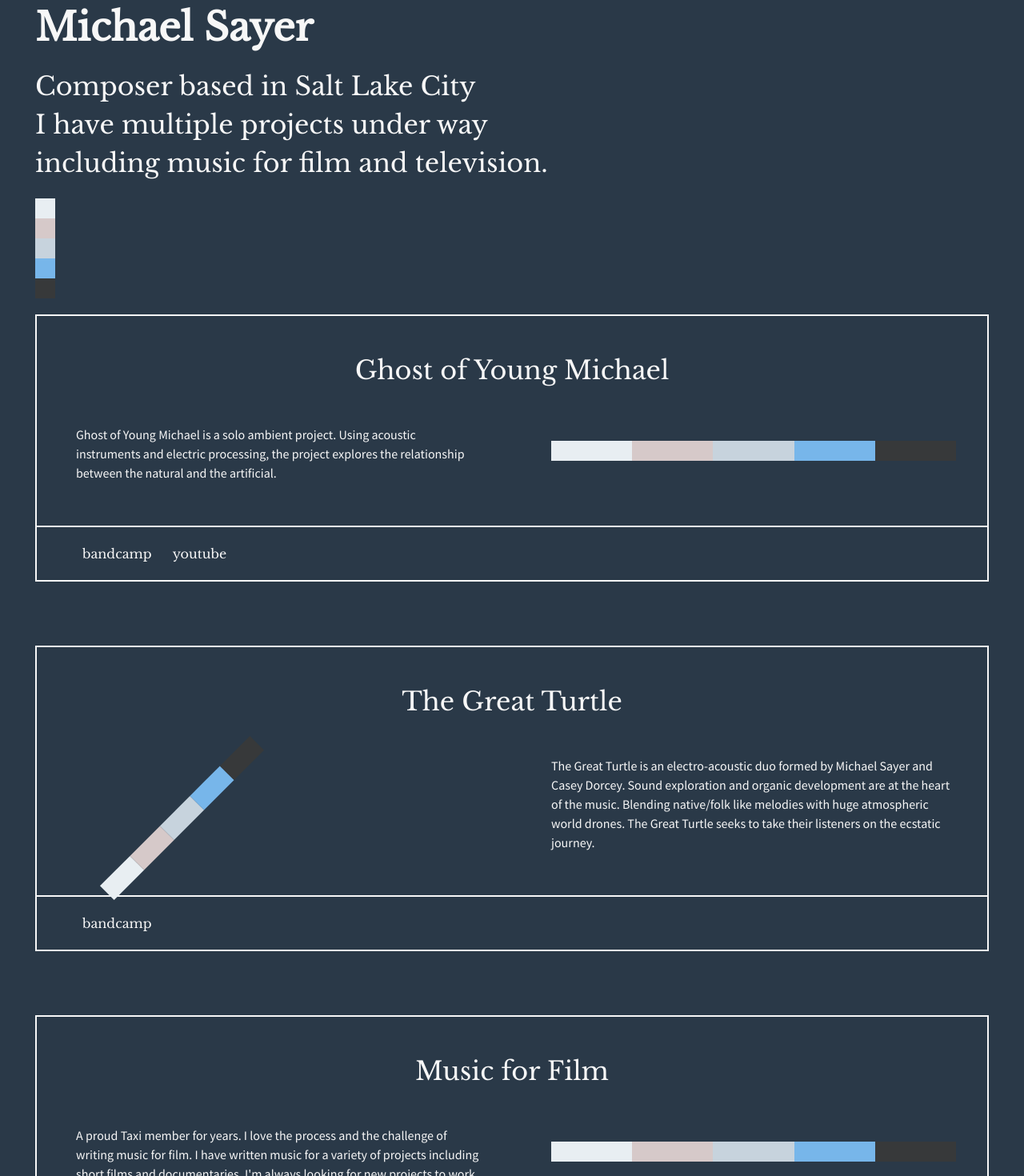
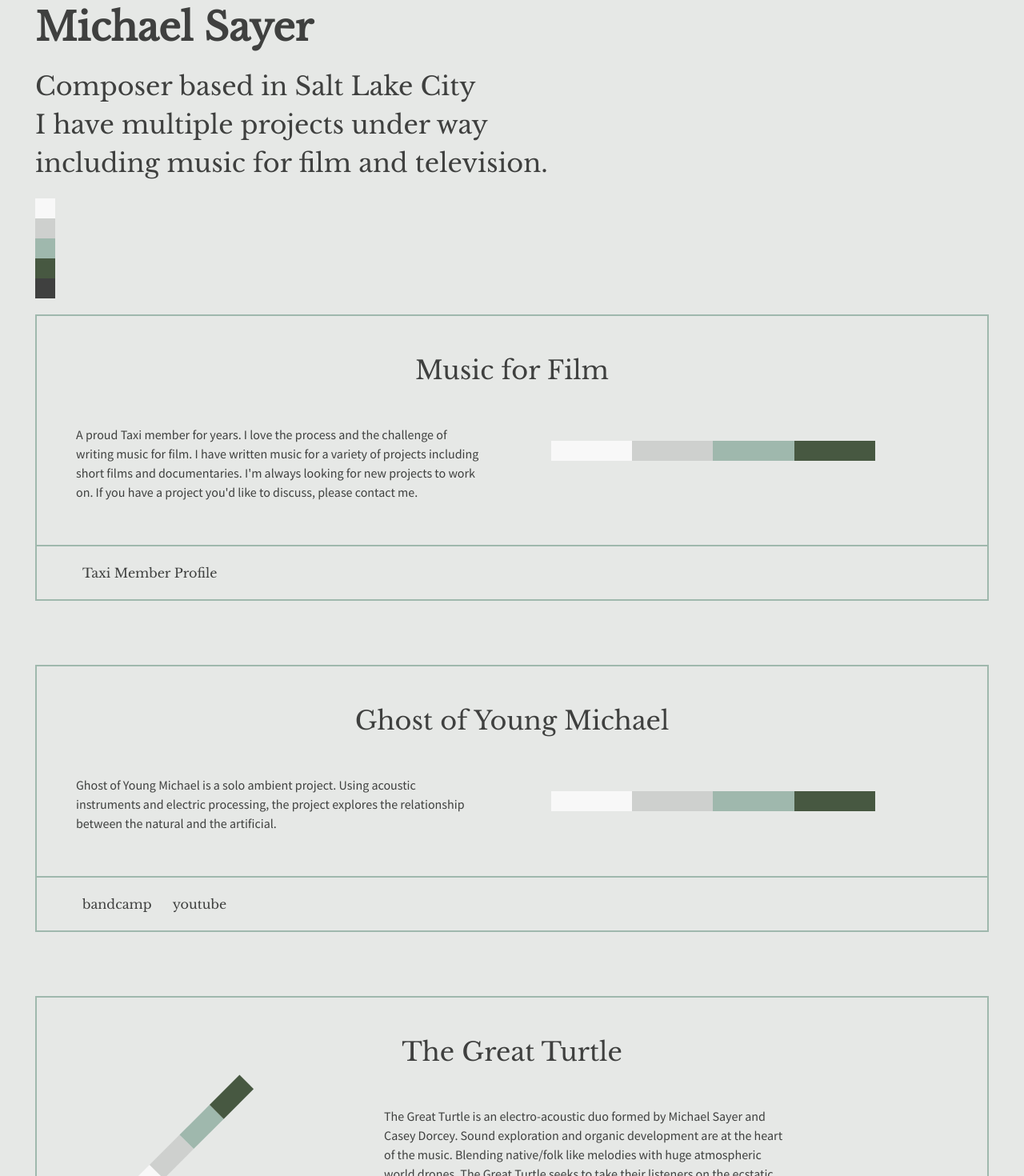
Before and after one commit to mPemba/music-portfolio, a React (Create React App) app: page / in a window 1280 px wide. Shown: the part 60-1530 px from the top of the page at 80% size. Built offline with nearby package versions, Linux system fonts and the light colour scheme.

Commit message:
updating color scheme

```diff
--- a/src/App.js
+++ b/src/App.js
@@ -1,6 +1,6 @@
 import React from 'react';
 import styled from 'styled-components';
-import { neveColors } from './library/colors';
+import { colors } from './library/colors';
 
 const App = () => {
   return (
@@ -13,13 +13,42 @@ const App = () => {
         <SubTitle>I have multiple projects under way</SubTitle>
         <SubTitle>including music for film and television.</SubTitle>
         <ColorsVertical>
-          <div style={{ width: '25px', height: '25px', background: '#E8EEF2' }}></div>
-          <div style={{ width: '25px', height: '25px', background: '#D6C9C9' }}></div>
-          <div style={{ width: '25px', height: '25px', background: '#C7D3DD' }}></div>
-          <div style={{ width: '25px', height: '25px', background: '#77B6EA' }}></div>
-          <div style={{ width: '25px', height: '25px', background: '#37393A' }}></div>
+          <div style={{ width: '25px', height: '25px', background: colors.white }}></div>
+          <div style={{ width: '25px', height: '25px', background: colors.lightGray }}></div>
+          <div style={{ width: '25px', height: '25px', background: colors.opal }}></div>
+          <div style={{ width: '25px', height: '25px', background: colors.green }}></div>
+          <div style={{ width: '25px', height: '25px', background: colors.darkGray }}></div>
         </ColorsVertical>
         <Projects>
+        <Project>
+            <SubTitle>Music for Film</SubTitle>
+            <Details>
+              <ProjectDetails>
+                <Text>
+                  A proud Taxi member for years. I love the process and the challenge
+                  of writing music for film. I have written music for a variety of
+                  projects including short films and documentaries.
+                  I'm always looking for new projects to work on.
+                  If you have a project you'd like to discuss, please contact me.
+                </Text>
+              </ProjectDetails>
+              <ProjectDetails>
+                <ColorsHorizontal>
+                  <div style={{ width: '20%', height: '25px', background: colors.white }}></div>
+                  <div style={{ width: '20%', height: '25px', background: colors.lightGray }}></div>
+                  <div style={{ width: '20%', height: '25px', background: colors.opal }}></div>
+                  <div style={{ width: '20%', height: '25px', background: colors.green }}></div>
+                  <div style={{ width: '20%', height: '25px', background: colors.darkGrays }}></div>
+                </ColorsHorizontal>
+              </ProjectDetails>
+            </Details>
+            <Links>
+                <Link href="https://www.taxi.com/members/michael-sayer" target="_blank" rel="noopener noreferrer">
+                  Taxi Member Profile
+                </Link>
+              </Links>
+          </Project>
+
           <Project>
           <SubTitle>Ghost of Young Michael</SubTitle>
             <Details>
@@ -33,11 +62,11 @@ const App = () => {
               </ProjectDetails>
               <ProjectDetails>
                 <ColorsHorizontal>
-                  <div style={{ width: '20%', height: '25px', background: '#E8EEF2' }}></div>
-                  <div style={{ width: '20%', height: '25px', background: '#D6C9C9' }}></div>
-                  <div style={{ width: '20%', height: '25px', background: '#C7D3DD' }}></div>
-                  <div style={{ width: '20%', height: '25px', background: '#77B6EA' }}></div>
-                  <div style={{ width: '20%', height: '25px', background: '#37393A' }}></div>
+                  <div style={{ width: '20%', height: '25px', background: colors.white }}></div>
+                  <div style={{ width: '20%', height: '25px', background: colors.lightGray }}></div>
+                  <div style={{ width: '20%', height: '25px', background: colors.opal }}></div>
+                  <div style={{ width: '20%', height: '25px', background: colors.green }}></div>
+                  <div style={{ width: '20%', height: '25px', background: colors.darkGrays }}></div>
                 </ColorsHorizontal>
               </ProjectDetails>
             </Details>
@@ -54,15 +83,15 @@ const App = () => {
           <Project>
           <SubTitle>The Great Turtle</SubTitle>
             <Details>
-              <ProjectDetails>
+
                 <ColorsDiagonal>
-                  <div style={{ width: '20%', height: '25px', background: '#E8EEF2' }}></div>
-                  <div style={{ width: '20%', height: '25px', background: '#D6C9C9' }}></div>
-                  <div style={{ width: '20%', height: '25px', background: '#C7D3DD' }}></div>
-                  <div style={{ width: '20%', height: '25px', background: '#77B6EA' }}></div>
-                  <div style={{ width: '20%', height: '25px', background: '#37393A' }}></div>
+                  <div style={{ width: '20%', height: '25px', background: colors.white }}></div>
+                  <div style={{ width: '20%', height: '25px', background: colors.lightGray }}></div>
+                  <div style={{ width: '20%', height: '25px', background: colors.opal }}></div>
+                  <div style={{ width: '20%', height: '25px', background: colors.green }}></div>
+                  <div style={{ width: '20%', height: '25px', background: colors.darkGrays }}></div>
                 </ColorsDiagonal>
-              </ProjectDetails>
+
               <ProjectDetails>
                 <Text>
                   The Great Turtle is an electro-acoustic duo formed by Michael Sayer and Casey Dorcey.
@@ -80,44 +109,15 @@ const App = () => {
           </Project>
 
           <Project>
-            <SubTitle>Music for Film</SubTitle>
-            <Details>
-              <ProjectDetails>
-                <Text>
-                  A proud Taxi member for years. I love the process and the challenge
-                  of writing music for film. I have written music for a variety of
-                  projects including short films and documentaries.
-                  I'm always looking for new projects to work on.
-                  If you have a project you'd like to discuss, please contact me.
-                </Text>
-              </ProjectDetails>
-              <ProjectDetails>
-                <ColorsHorizontal>
-                  <div style={{ width: '20%', height: '25px', background: '#E8EEF2' }}></div>
-                  <div style={{ width: '20%', height: '25px', background: '#D6C9C9' }}></div>
-                  <div style={{ width: '20%', height: '25px', background: '#C7D3DD' }}></div>
-                  <div style={{ width: '20%', height: '25px', background: '#77B6EA' }}></div>
-                  <div style={{ width: '20%', height: '25px', background: '#37393A' }}></div>
-                </ColorsHorizontal>
-              </ProjectDetails>
-            </Details>
-            <Links>
-                <Link href="https://www.taxi.com/members/michael-sayer" target="_blank" rel="noopener noreferrer">
-                  Taxi Member Profile
-                </Link>
-              </Links>
-          </Project>
-
-          <Project>
           <SubTitle>Crime Tiger - coming soon</SubTitle>
             <Details>
               <ProjectDetails>
                 <ColorsVertical>
-                  <div style={{ width: '100%', height: '25px', background: '#E8EEF2' }}></div>
-                  <div style={{ width: '100%', height: '25px', background: '#D6C9C9' }}></div>
-                  <div style={{ width: '100%', height: '25px', background: '#C7D3DD' }}></div>
-                  <div style={{ width: '100%', height: '25px', background: '#77B6EA' }}></div>
-                  <div style={{ width: '100%', height: '25px', background: '#37393A' }}></div>
+                  <div style={{ width: '100%', height: '25px', background: colors.white }}></div>
+                  <div style={{ width: '100%', height: '25px', background: colors.lightGray }}></div>
+                  <div style={{ width: '100%', height: '25px', background: colors.opal }}></div>
+                  <div style={{ width: '100%', height: '25px', background: colors.green }}></div>
+                  <div style={{ width: '100%', height: '25px', background: colors.darkGrays }}></div>
                 </ColorsVertical>
               </ProjectDetails>
               <ProjectDetails>
@@ -147,7 +147,7 @@ const Main = styled.div`
   height: 100%;
   display: flex;
   flex-direction: column;
-  background: ${neveColors.darkBlue};
+  background: ${colors.platinum};
 `;
 
 const Content = styled.div`
@@ -155,13 +155,8 @@ const Content = styled.div`
   height: 100%;
   display: flex;
   flex-direction: column;
-  background: ${neveColors.darkBlue};
+  background: ${colors.platinum};
   padding: 64px 44px;
-
-  @media (max-width: 768px) {
-    width: 90%;
-    height: 90%;
-  }
 
   @media (max-width: 480px) {
     padding: 22px;
@@ -171,7 +166,7 @@ const Content = styled.div`
 const Title = styled.h1`
   font-size: 3em;
   margin: 0px 0px 20px 0px;
-  color: ${neveColors.white};
+  color: ${colors.darkGray};
 
   @media (max-width: 768px) {
     font-size: 2em;
@@ -183,7 +178,11 @@ const SubTitle = styled.h1`
   font-weight: 300;
   line-height: 1.5em;
   margin: 0px;
-  color: ${neveColors.white};
+  color: ${colors.darkGray};
+
+  @media (max-width: 768px) {
+    font-size: 1em;
+  }
 `;
 
 const ColorsVertical = styled.div`
@@ -202,12 +201,14 @@ const ColorsDiagonal = styled.div`
   width: 265px;
   display: flex;
   flex-direction: row;
-  margin-top: 65px;
+  margin: 44px 20px 50px 100px;
   transform: rotate(-45deg);
 
   @media (max-width: 768px) {
-    width: 80px;
-    margin-top: 0px;
+    display: none;
+    height: 0px;
+    width: 0px;
+    padding: 0px;
   }
 `;
 
@@ -225,7 +226,7 @@ const Project = styled.div`
   align-items: center;
   margin-bottom: 80px;
   padding-top: 44px;
-  border: 2px solid ${neveColors.white};
+  border: 2px solid ${colors.opal};
 `;
 
 const Details = styled.div`
@@ -257,7 +258,7 @@ const Text = styled.p`
   font-size: 1em;
   margin: 0px;
   line-height: 1.5;
-  color: ${neveColors.white};
+  color: ${colors.darkGray};
 `;
 
 const Links = styled.div`
@@ -268,19 +269,19 @@ const Links = styled.div`
   align-items: center;
   margin-top: 10px;
   padding-left: 44px;
-  border-top: 2px solid ${neveColors.white};
+  border-top: 2px solid ${colors.opal};
 `;
 
 const Link = styled.a`
   width: fit-content;
   margin: 10px 0px;
-  color: ${neveColors.white};
+  color: ${colors.darkGray};
   padding: 13px;
   cursor: pointer;
   text-decoration: none;
   font-size: 1em;
   &:hover {
-      color: ${neveColors.lightBlue};
+      color: ${colors.opal};
   }
 `;
 
--- a/src/index.css
+++ b/src/index.css
@@ -14,5 +14,5 @@ body {
     sans-serif;
   -webkit-font-smoothing: antialiased;
   -moz-osx-font-smoothing: grayscale;
-  background-color: #2A3948;
+  background-color: #E6E8E6;
 }
--- a/src/library/colors.js
+++ b/src/library/colors.js
@@ -1,9 +1,10 @@
-const neveColors = {
-    white: '#F7F7F7',
-    darkGrey: '#39454E',
-    darkBlue: '#2A3948',
-    lightBlue: '#72A8E0',
-    red: '#9A424D',
-};
+const colors = {
+    white: '#F8F8F8',
+    platinum: '#E6E8E6',
+    lightGray: '#CED0CE',
+    opal: '#9FB8AD',
+    green: '#475841',
+    darkGray: '#3F403F'
+  };
 
-export { neveColors };
+export { colors };
```
